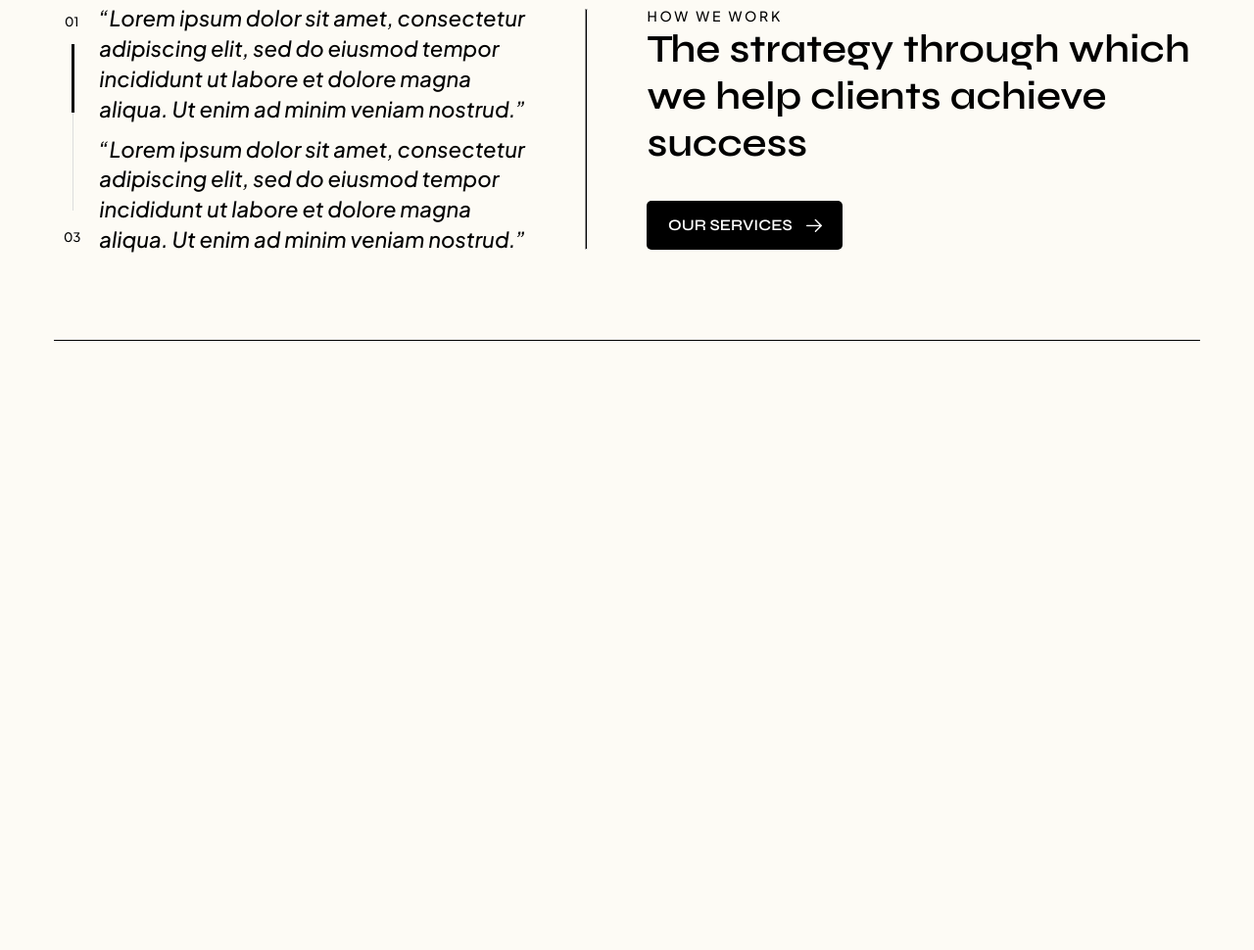
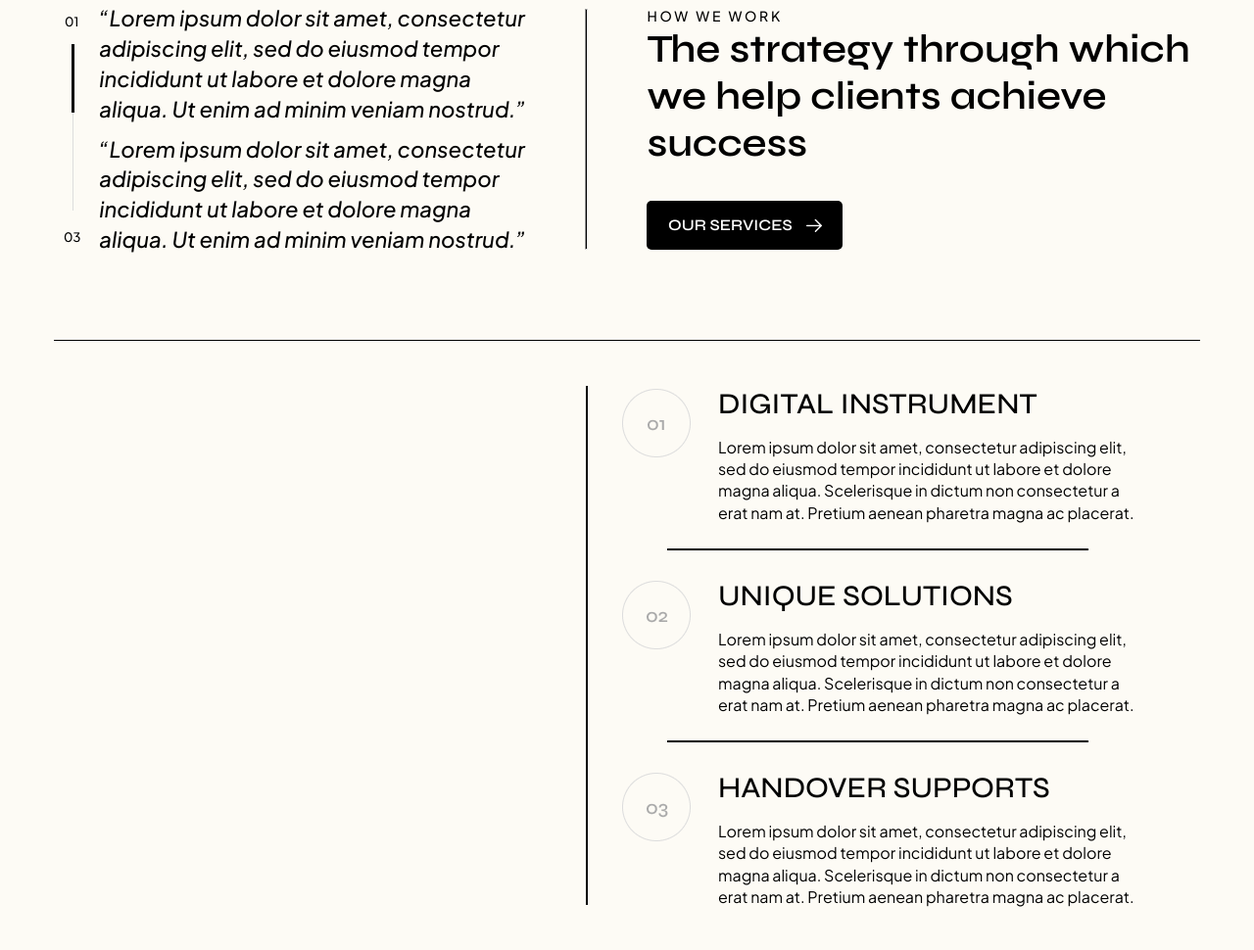
Before and after one commit to husiwijn-L/BINO, a plain HTML site: page index.html in a window 1280 px wide. Shown: the part 3059-4029 px from the top of the page at 98% size. Before the commit the page ends 3407 px from the top, so only its background shows below. Drawn offline with Linux system fonts and the light colour scheme.

Commit message:
сделала 6 окно

```diff
--- a/index.html
+++ b/index.html
@@ -217,5 +217,42 @@
     </div>
     <hr style="width:1170px; margin: auto; margin-top: 50px; height:1.5px;border:none;color:black;background-color:black;" />
 
+    <div class="SIX">
+        <hr style="width:1.5px; height:530px;border:none;color:black;background-color:black;">
+        <div class="text4">
+            <div class="minText1">
+                <img src="img/один.png" alt="" width="70px" height="70px">
+                <div class="mini1">
+                    <h1>Digital Instrument</h1>
+                    <p>Lorem ipsum dolor sit amet, consectetur adipiscing elit, <br>
+                        sed do eiusmod tempor incididunt ut labore et dolore <br>
+                        magna aliqua. Scelerisque in dictum non consectetur a <br>
+                        erat nam at. Pretium aenean pharetra magna ac placerat.</p>
+                </div>
+            </div>
+            <hr style="width:430px; margin: auto; height:1.5px;border:none;color:black;background-color:black;">
+            <div class="minText1">
+                <img src="img/два.png" alt="" width="70px" height="70px">
+                <div class="mini1">
+                    <h1>unique solutions</h1>
+                    <p>Lorem ipsum dolor sit amet, consectetur adipiscing elit, <br>
+                        sed do eiusmod tempor incididunt ut labore et dolore <br>
+                        magna aliqua. Scelerisque in dictum non consectetur a <br>
+                        erat nam at. Pretium aenean pharetra magna ac placerat.</p>
+                </div>
+            </div>
+            <hr style="width:430px; margin: auto; height:1.5px;border:none;color:black;background-color:black;">
+            <div class="minText1">
+                <img src="img/три.png" alt="" width="70px" height="70px">
+                <div class="mini1">
+                    <h1>handover supports</h1>
+                    <p>Lorem ipsum dolor sit amet, consectetur adipiscing elit, <br>
+                        sed do eiusmod tempor incididunt ut labore et dolore <br>
+                        magna aliqua. Scelerisque in dictum non consectetur a <br>
+                        erat nam at. Pretium aenean pharetra magna ac placerat.</p>
+                </div>
+            </div>
+        </div>
+    </div>
 </body>
 </html>
--- a/styles.css
+++ b/styles.css
@@ -391,3 +391,49 @@ header {
     flex-direction: column;
     gap: 10px;
 }
+
+.SIX {
+    width: auto;
+    height: 622px;
+    display: flex;
+    align-items: center;
+    justify-content: center;
+    gap: 35px;
+    margin-left: 476px;
+}
+
+.text4 {
+    display: flex;
+    flex-direction: column;
+    gap: 25px;
+}
+
+.minText1 {
+    display: flex;
+    gap: 28px;
+}
+
+.minText1 > img {
+    margin-top: 6px;
+}
+
+.mini1 {
+    display: flex;
+    flex-direction: column;
+    gap: 13px;
+}
+
+.mini1 > h1 {
+    font-family: "Syne";
+    font-size: 30px;
+    font-weight: 500;
+    line-height: 42px;
+    text-transform: uppercase;
+}
+
+.mini1 > p {
+    font-family: "Plus Jakarta Sans";
+    font-size: 16px;
+    font-weight: 400;
+    line-height: 22.4px;
+}
```
